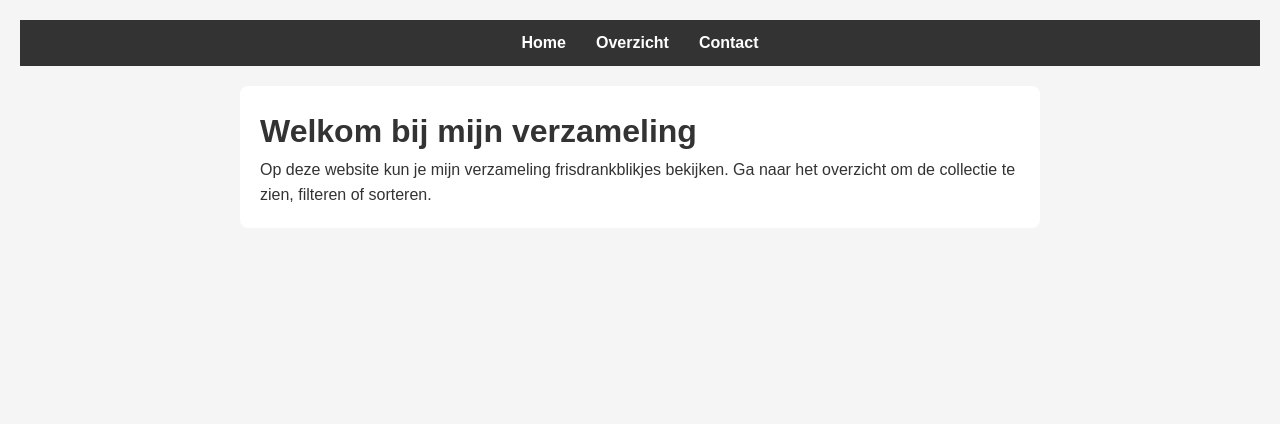
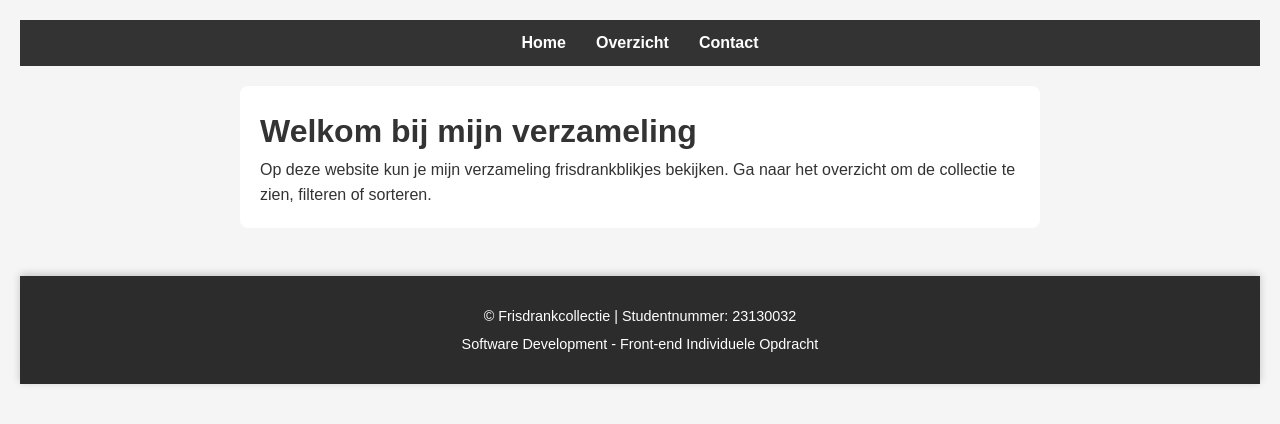
Before and after one commit to DirsDex/Front-end-individuele-opdracht-23130032, a plain HTML site: page index.html in a window 1280 px wide. Drawn offline with Linux system fonts and the light colour scheme.

Commit message:
Footer aangemaakt.

```diff
--- a/css/style.css
+++ b/css/style.css
@@ -115,3 +115,26 @@ main {
 section {
   margin-bottom: 20px;
 }
+/* FOOTER Stijl */
+.main-footer {
+  background-color: #2c2c2c;
+  color: #fff;
+  padding: 1.5rem 1rem;
+  text-align: center;
+  font-size: 0.9rem;
+  margin-top: 3rem;
+  box-shadow: 0 -2px 8px rgba(0, 0, 0, 0.2);
+}
+
+.main-footer .footer-content p {
+  margin: 0.3rem 0;
+}
+
+.main-footer a {
+  color: #ccc;
+  text-decoration: underline;
+}
+
+.main-footer a:hover {
+  color: #fff;
+}
--- a/index.html
+++ b/index.html
@@ -25,5 +25,12 @@
   </main>
 
   <script src="js/app.js"></script>
+
+<footer class="main-footer">
+  <div class="footer-content">
+    <p>&copy; Frisdrankcollectie | Studentnummer: 23130032</p>
+    <p> Software Development - Front-end Individuele Opdracht</p>
+  </div>
+</footer>
 </body>
 </html>
```
Also changed, not shown: contact.html (+6 -0 lines), overzicht.html (+6 -0 lines).
